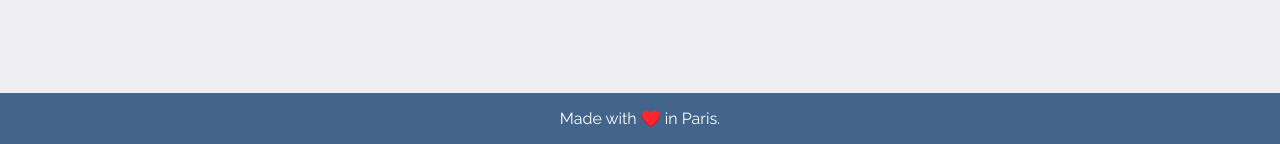
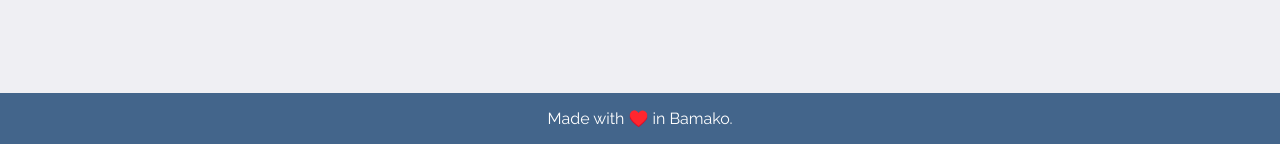
Before and after one commit to Songhai9/jenkins-single-server-deployment, a Flask app: page / in a window 1280 px wide. Shown: the part 656-800 px from the top of the page. Run offline with Flask 3, Linux system fonts and the light colour scheme; data that the repository does not hold is empty.

Commit message:
Jenkins test 3

```diff
--- a/templates/index.html
+++ b/templates/index.html
@@ -37,6 +37,6 @@
 </div>
 </body>
 <footer>
-    <p>Made with ♥️ in Paris.</p>
+    <p>Made with ♥️ in Bamako.</p>
 </footer>
 </html>
--- a/templates/post.html
+++ b/templates/post.html
@@ -21,6 +21,6 @@
 </div>
 </body>
 <footer>
-    <p>Made with ♥️ in Paris.</p>
+    <p>Made with ♥️ in Bamako.</p>
 </footer>
 </html>
```
